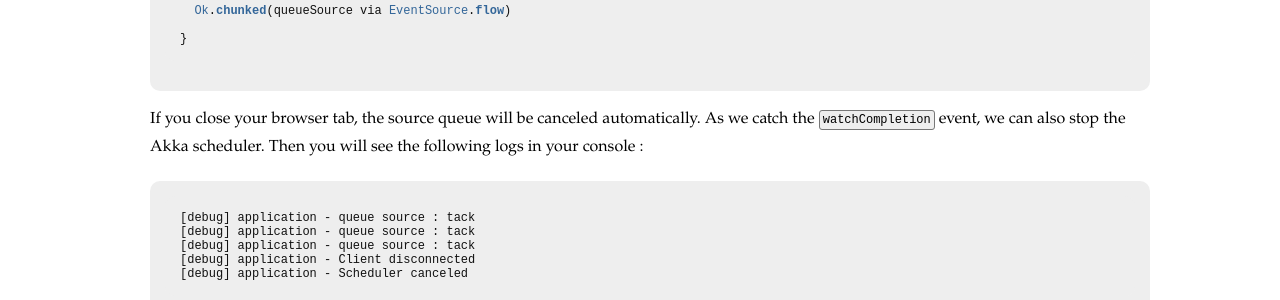
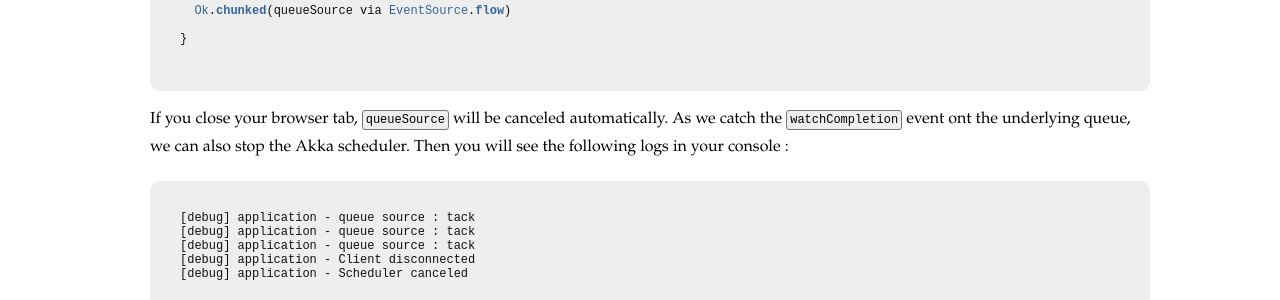
Before and after one commit to loicdescotte/loicdescotte.github.io, a Jekyll site: the page built from _posts/2016-04-10-play-akka-streams-queue.md, in a window 1280 px wide. Shown: the part 1553-1853 px from the top of the page. Built offline with Jekyll 4.4.1, drawn with Linux system fonts in a browser that asks for light colours; nearby versions of some CDN libraries; comment, search, counter and statistics services are not loaded.

Commit message:
small update

`````diff
--- a/_posts/2016-04-10-play-akka-streams-queue.md
+++ b/_posts/2016-04-10-play-akka-streams-queue.md
@@ -91,8 +91,8 @@ def queueAction = Action {
 ````
 
 
-If you close your browser tab, the source queue will be canceled automatically.
-As we catch the `watchCompletion` event, we can also stop the Akka scheduler. Then you will see the following logs in your console :
+If you close your browser tab, `queueSource` will be canceled automatically.
+As we catch the `watchCompletion` event ont the underlying queue, we can also stop the Akka scheduler. Then you will see the following logs in your console :
 
 ```
 [debug] application - queue source : tack
`````
